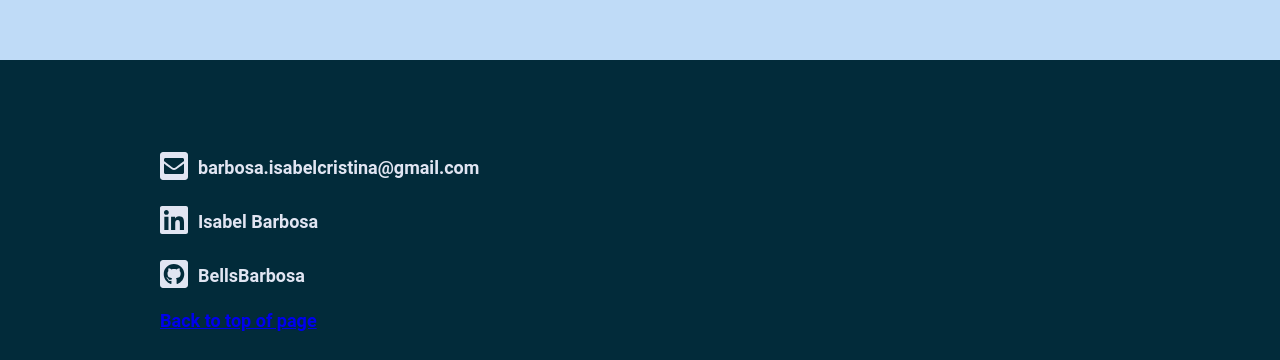
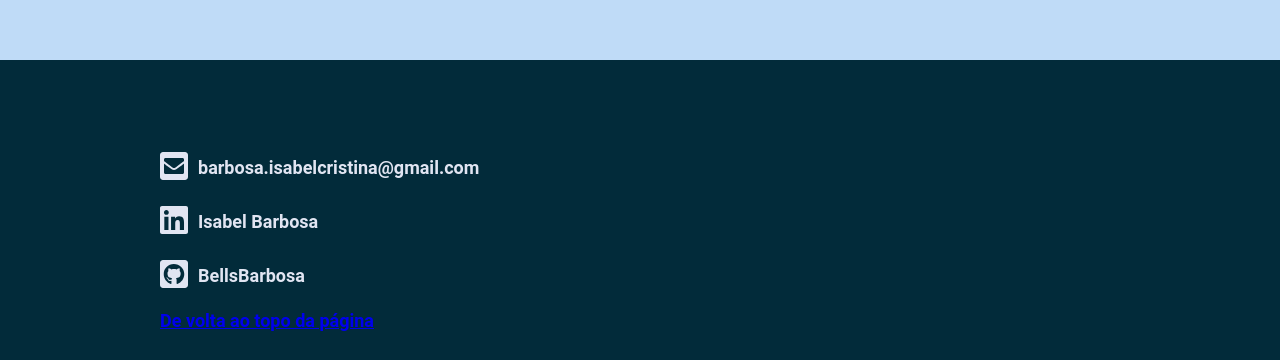
Before and after one commit to BellsBarbosa/Portfolio, a plain HTML site: page index.html in a window 1280 px wide. Shown: the part 3138-3498 px from the top of the page. Drawn offline with Linux system fonts and the light colour scheme.

Commit message:
topo da página

```diff
--- a/index.html
+++ b/index.html
@@ -171,7 +171,7 @@
                         class="fab fa-linkedin estilo-icone"></i>Isabel Barbosa</li>
                 <li href="https://github.com/BellsBarbosa"><i class="fab fa-github-square estilo-icone"></i>BellsBarbosa
                 </li>
-                <li><a href="#top">Back to top of page</a></li>
+                <li><a href="#top">De volta ao topo da página</a></li>
             </ul>
 
         </div>
```
